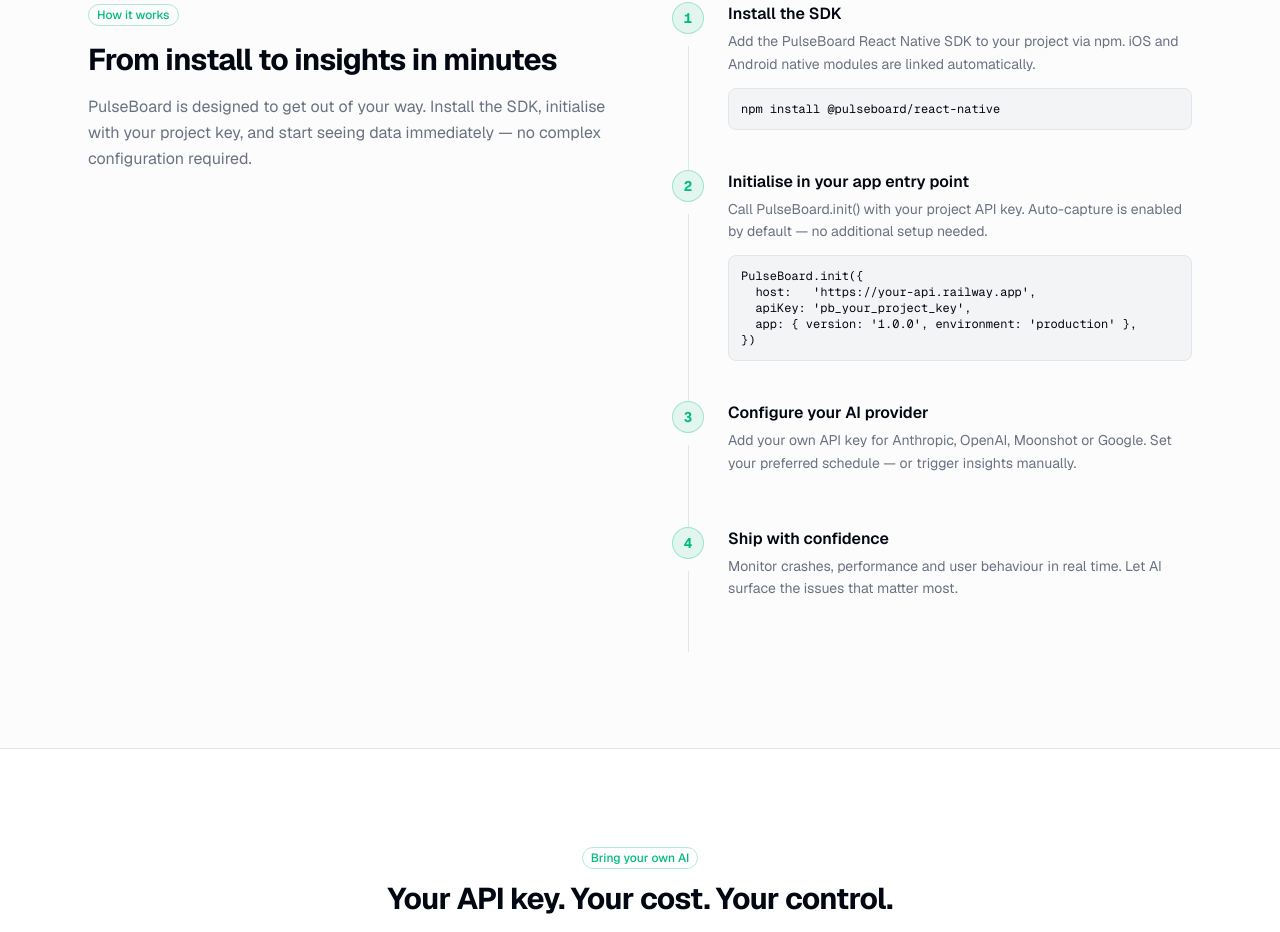
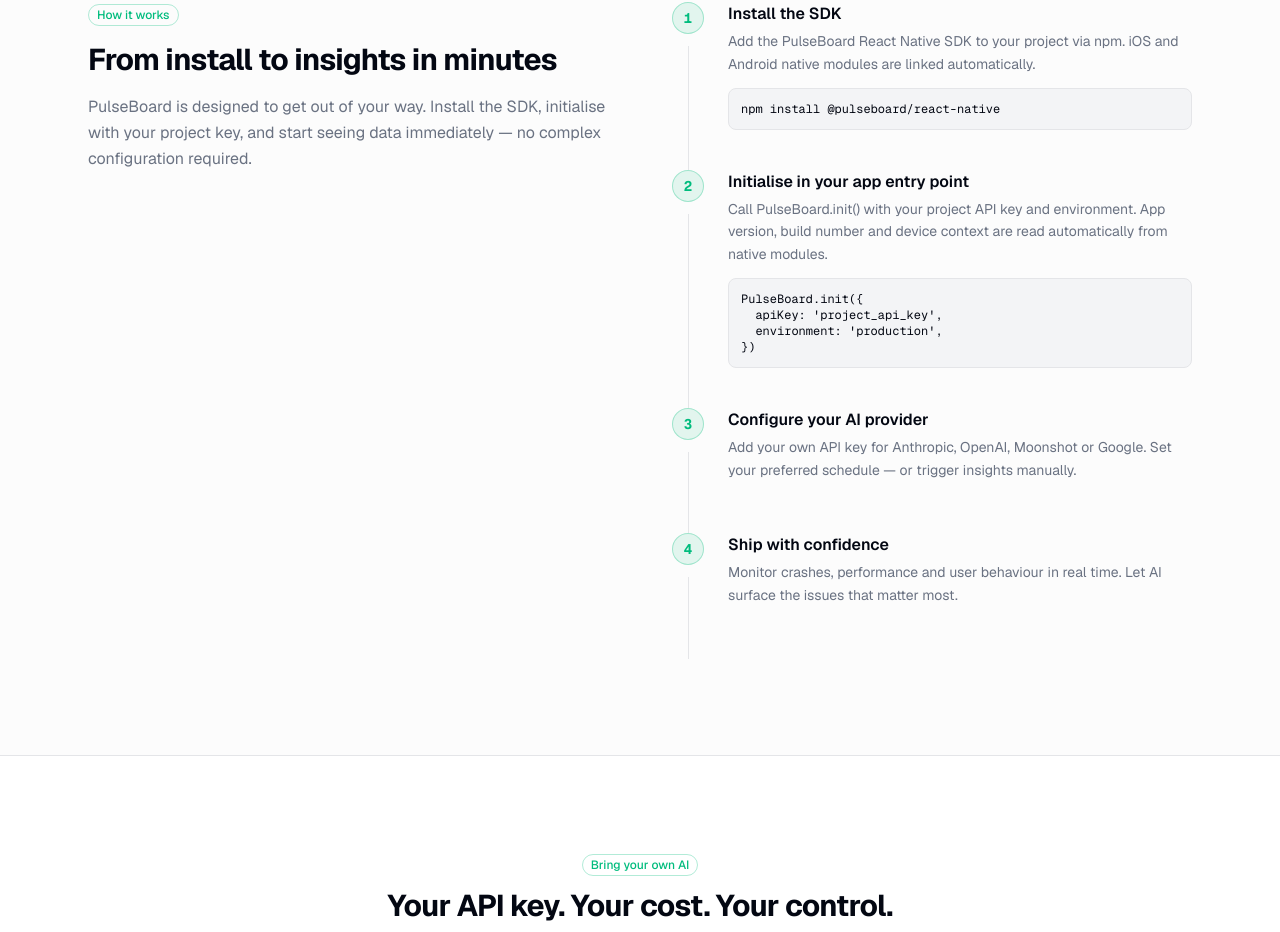
Before and after one commit to aenexar/pulseboard-web, a Next.js app: page / in a window 1280 px wide. Shown: the part 1891-2823 px from the top of the page. Built offline with nearby package versions, Linux system fonts and the light colour scheme; no server answers.

Commit message:
fix: update code example in features section in homepage

```diff
--- a/src/app/(marketing)/page.tsx
+++ b/src/app/(marketing)/page.tsx
@@ -419,11 +419,10 @@
               <Step
                 number="2"
                 title="Initialise in your app entry point"
-                description="Call PulseBoard.init() with your project API key. Auto-capture is enabled by default — no additional setup needed."
+                description="Call PulseBoard.init() with your project API key and environment. App version, build number and device context are read automatically from native modules."
                 code={`PulseBoard.init({
-  host:   'https://your-api.railway.app',
-  apiKey: 'pb_your_project_key',
-  app: { version: '1.0.0', environment: 'production' },
+  apiKey: 'project_api_key',
+  environment: 'production',
 })`}
               />
               <Step
```
